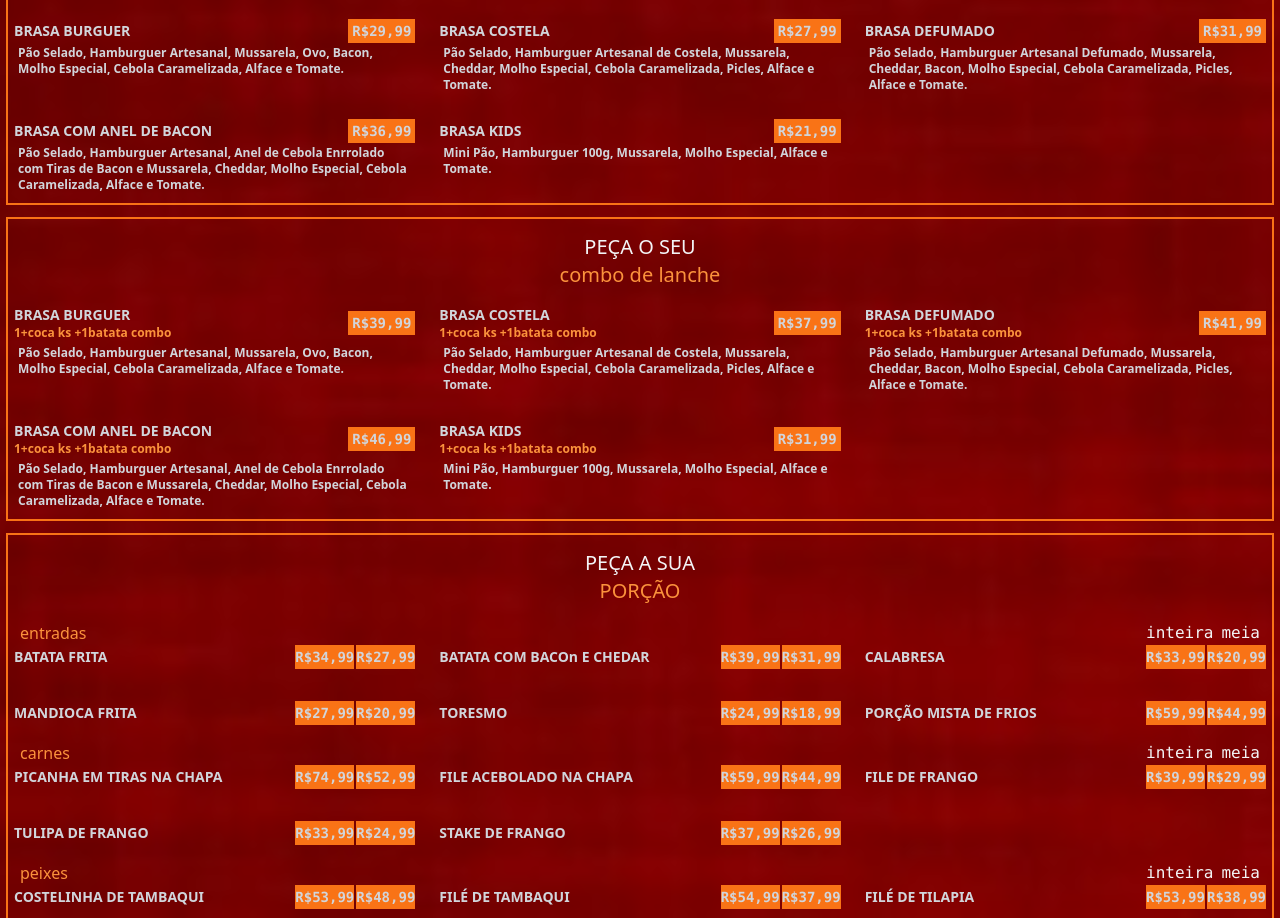
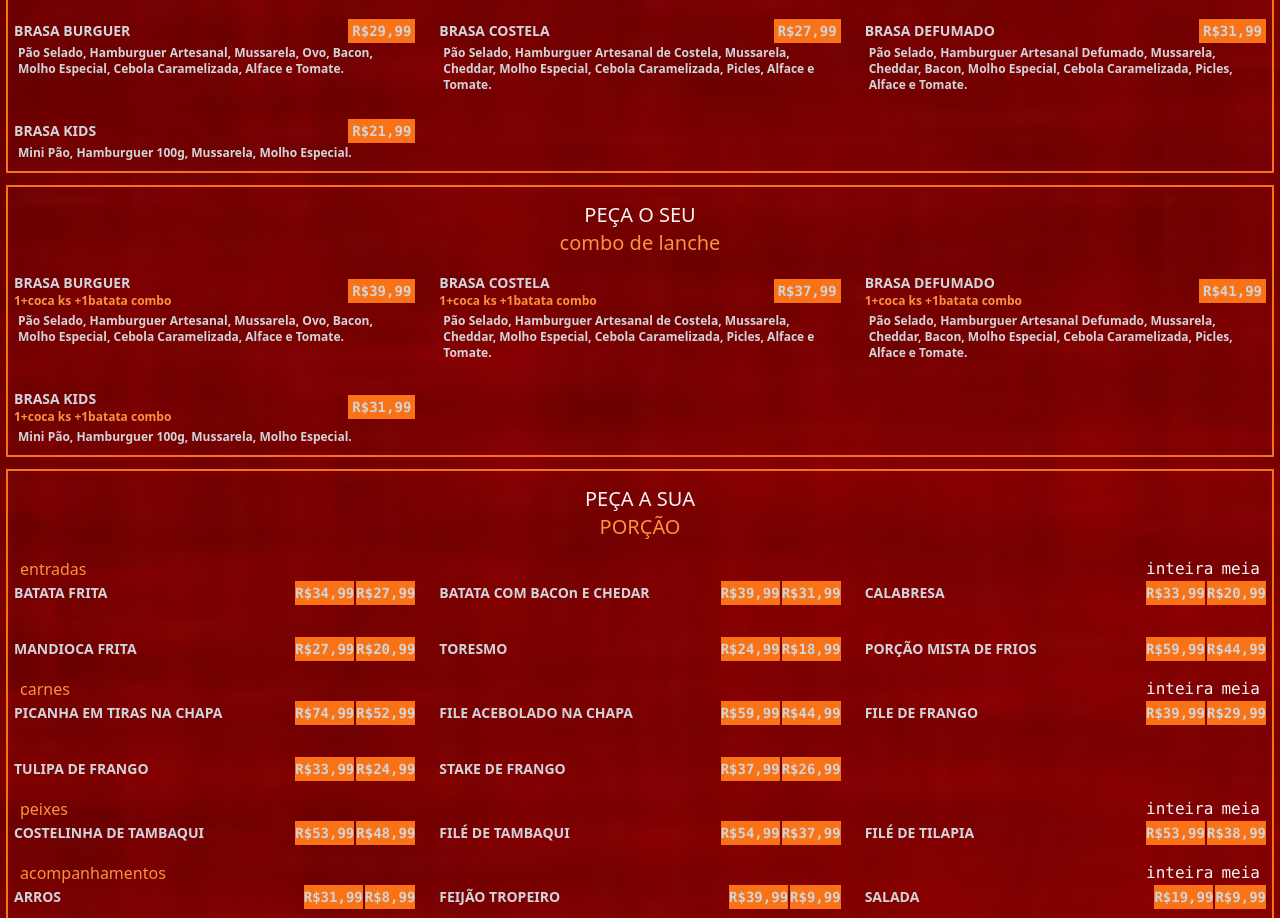
Before and after one commit to joaovitornara10/cardapio, a Next.js app: page / in a window 1280 px wide. Shown: the part 981-1899 px from the top of the page. Built offline with nearby package versions, Linux system fonts and the light colour scheme.

Commit message:
Update db.js

```diff
--- a/src/db.js
+++ b/src/db.js
@@ -88,18 +88,12 @@ export const dataLanches = ([ //
                 description: "Pão Selado, Hamburguer Artesanal Defumado, Mussarela, Cheddar, Bacon, Molho Especial, Cebola Caramelizada, Picles, Alface e Tomate.",
                 category: "lanche"
             },
-            {
-                id: "114",
-                name: "BRASA COM ANEL DE BACON ",
-                price: "36,99",
-                description: "Pão Selado, Hamburguer Artesanal, Anel de Cebola Enrrolado com Tiras de Bacon e Mussarela, Cheddar, Molho Especial, Cebola Caramelizada, Alface e Tomate.",
-                category: "lanche"
-            },
+
             {
                 id: "115",
                 name: "BRASA KIDS",
                 price: "21,99",
-                description: "Mini Pão, Hamburguer 100g, Mussarela, Molho Especial, Alface e Tomate.",
+                description: "Mini Pão, Hamburguer 100g, Mussarela, Molho Especial.",
                 category: "lanche"
             },
         ]
@@ -130,18 +124,12 @@ export const dataLanches = ([ //
                 description: "Pão Selado, Hamburguer Artesanal Defumado, Mussarela, Cheddar, Bacon, Molho Especial, Cebola Caramelizada, Picles, Alface e Tomate.",
                 category: "lancheCombo"
             },
-            {
-                id: "124",
-                name: "BRASA COM ANEL DE BACON ",
-                price: "46,99",
-                description: "Pão Selado, Hamburguer Artesanal, Anel de Cebola Enrrolado com Tiras de Bacon e Mussarela, Cheddar, Molho Especial, Cebola Caramelizada, Alface e Tomate.",
-                category: "lancheCombo"
-            },
+
             {
                 id: "125",
                 name: "BRASA KIDS",
                 price: "31,99",
-                description: "Mini Pão, Hamburguer 100g, Mussarela, Molho Especial, Alface e Tomate.",
+                description: "Mini Pão, Hamburguer 100g, Mussarela, Molho Especial.",
                 category: "lancheCombo"
             },]
     }
```
